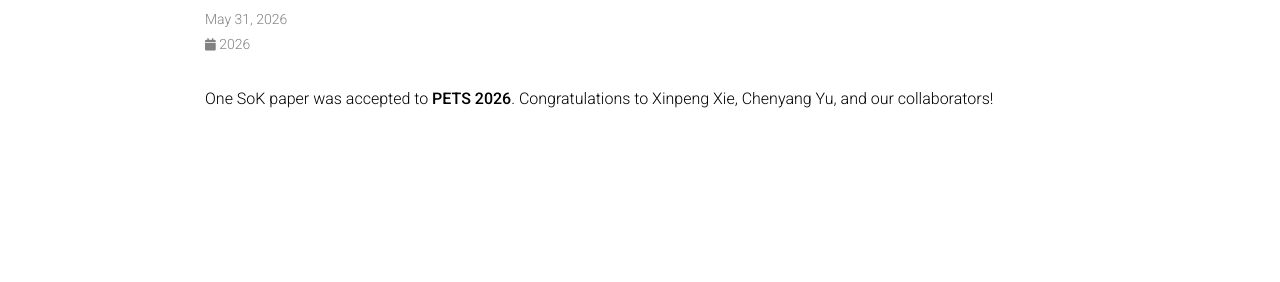
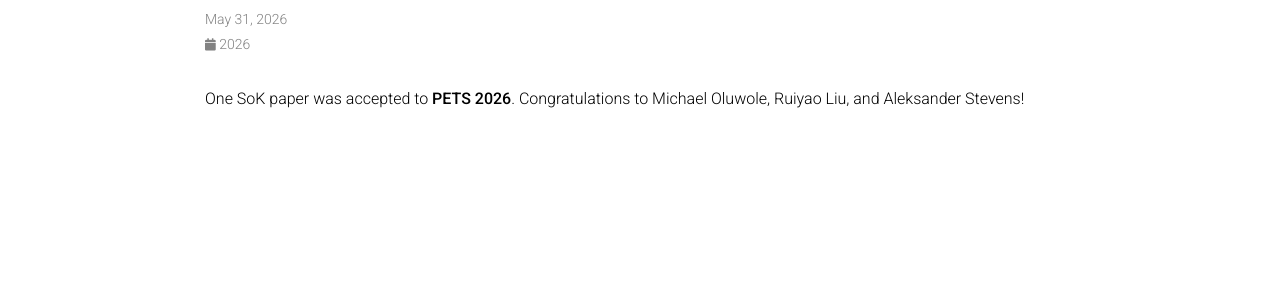
Before and after one commit to chenxiunt/chenxiunt.github.io, a Jekyll site: the page built from _news/announcement_20260531_PETS.md, in a window 1280 px wide. Shown: the part 152-434 px from the top of the page. Built offline with Jekyll 4.4.1, drawn with Linux system fonts in a browser that asks for light colours; comment, search, counter and statistics services are not loaded; a style sheet for code colours, icons or effects is not loaded.

Commit message:
Update announcement_20260531_PETS.md

```diff
--- a/_news/announcement_20260531_PETS.md
+++ b/_news/announcement_20260531_PETS.md
@@ -4,4 +4,4 @@ date: 2026-05-31 17:59:00-0400
 inline: true
 ---
 
-One SoK paper was accepted to **PETS 2026**. Congratulations to Xinpeng Xie, Chenyang Yu, and our collaborators!
+One SoK paper was accepted to **PETS 2026**. Congratulations to Michael Oluwole, Ruiyao Liu, and Aleksander Stevens!
```
